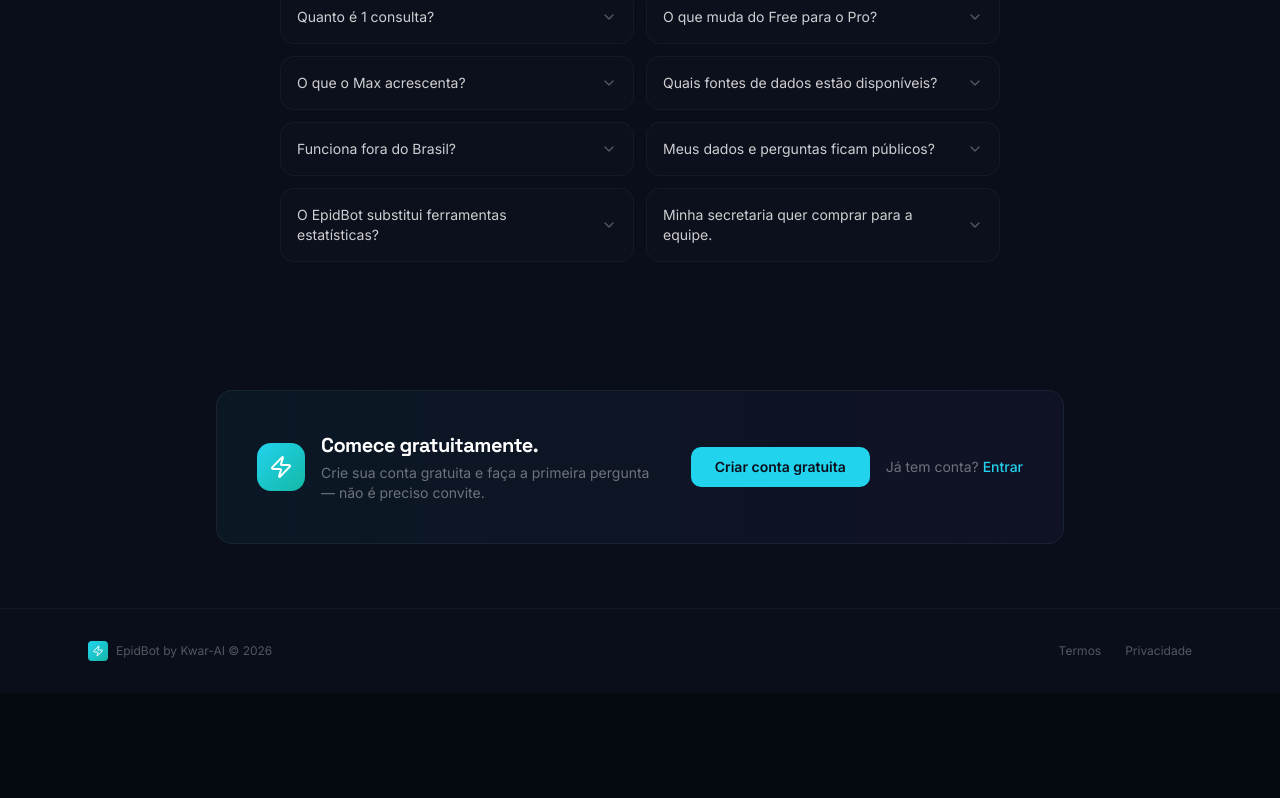
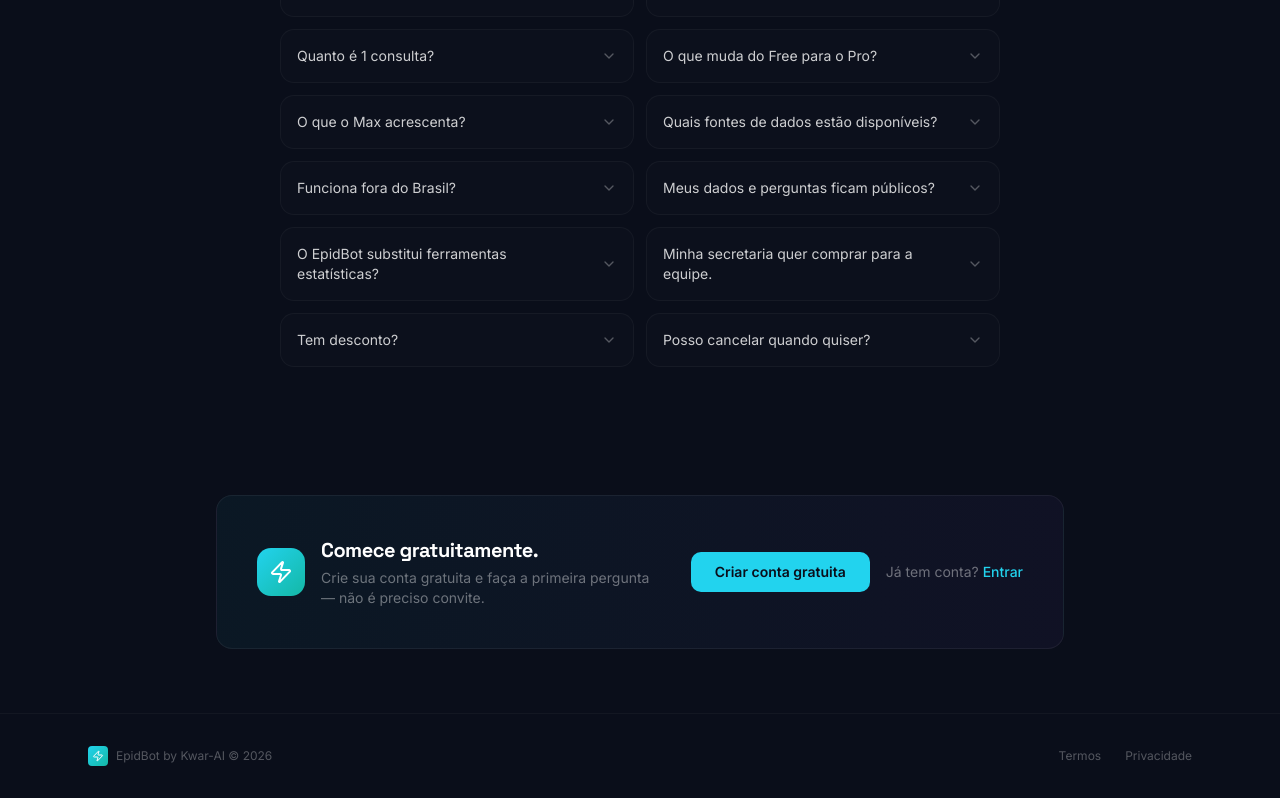
Before and after one commit to Deeplearn-PeD/kwar-ai, a React (Vite) app: page /planos in a window 1280 px wide. Shown: the part 3891-4689 px from the top of the page. Before the commit the page ends 4584 px from the top, so only its background shows below. Built offline with nearby package versions, Linux system fonts and the light colour scheme.

Commit message:
feat(planos): publica politica de cancelamento/reembolso e descontos (academico 50%/6 meses e 30% anual) na FAQ

```diff
--- a/src/pages/EpidbotIndividual.tsx
+++ b/src/pages/EpidbotIndividual.tsx
@@ -695,6 +695,14 @@ function FAQ() {
       q: 'Minha secretaria quer comprar para a equipe.',
       a: 'O plano Team custa R$ 1.425/mês e cobre até 10 usuários, com cota de uso ilimitada, workspaces compartilhados, revisão por pares e sala de incidentes. Secretarias e ministérios são atendidos pelo plano institucional — fale com a equipe.',
     },
+    {
+      q: 'Tem desconto?',
+      a: 'Sim, por dois caminhos — e eles não são cumulativos. Acadêmico: 50% por 6 meses para estudantes e residentes, com comprovação de vínculo acadêmico. Compromisso anual: 30% para quem assume pelo menos 1 ano (Pro fica R$ 67,90/mês e Max, R$ 137,90/mês). Os descontos são liberados por código promocional, após avaliação do pedido — peça o seu falando com a equipe.',
+    },
+    {
+      q: 'Posso cancelar quando quiser?',
+      a: 'Sim, sem multa, pelo app ou pelo contato: o acesso continua até o fim do período já pago e não há cobrança seguinte. O reembolso integral vale nos primeiros 7 dias da compra (direito de arrependimento) e também em até 30 dias se o plano não tiver registrado nenhuma consulta. Depois disso, cancelar interrompe a renovação, sem devolução do período em curso. O upgrade é imediato, pagando apenas a diferença proporcional aos dias restantes, e o downgrade vale a partir do ciclo seguinte.',
+    },
   ];
 
   return (
@@ -849,7 +857,11 @@ export default function EpidbotIndividual() {
             1 consulta ≈ 50 mil tokens de processamento. As cotas diárias são renovadas todo dia e
             não acumulam. Os pacotes de consultas avulsas (compra única, sem validade) cobrem o dia
             em que você passar da cota. O upgrade é imediato após a confirmação do pagamento. Plano
-            expirado tem 7 dias de cortesia antes de voltar ao Free.
+            expirado tem 7 dias de cortesia antes de voltar ao Free. Descontos não cumulativos:
+            50% por 6 meses para estudantes e residentes (verificação acadêmica) ou 30% no
+            compromisso anual — liberados por código promocional, após avaliação do pedido.
+            Cancelamento sem multa, com reembolso integral nos primeiros 7 dias ou em até 30 dias
+            se o plano não tiver sido usado.
           </p>
         </div>
       </section>
```
